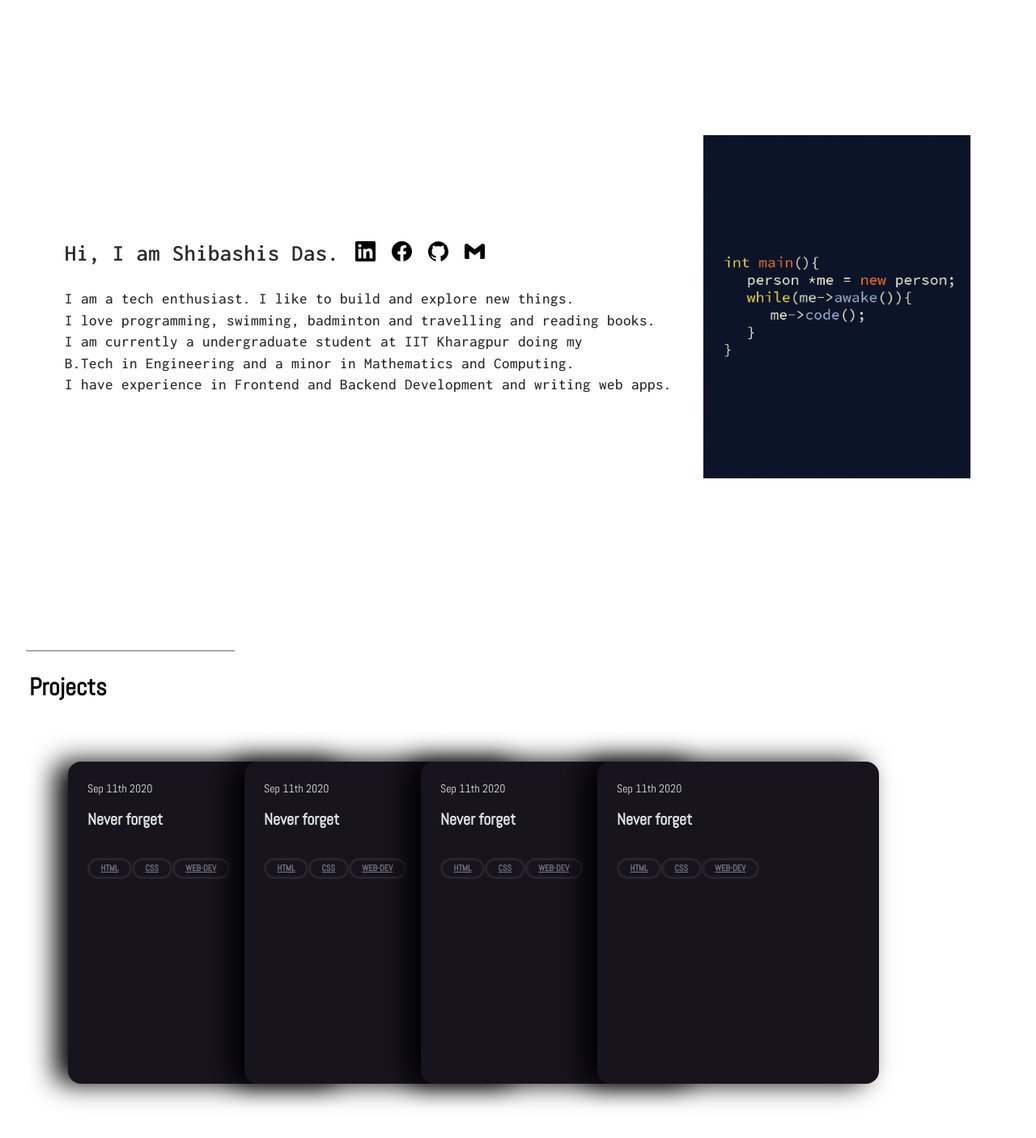
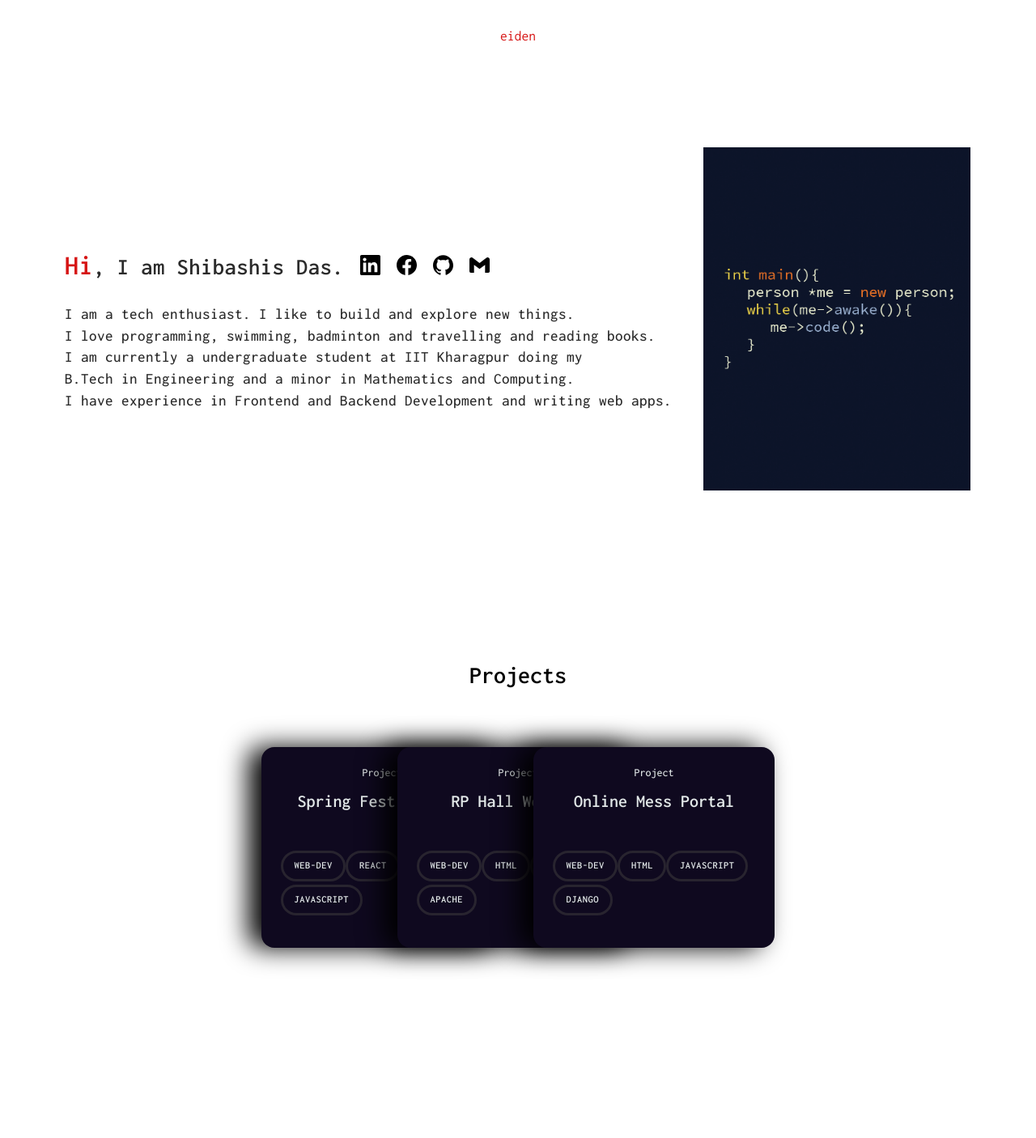
Before and after one commit to Eiden0/Personal-Website, a React (Create React App) app: page / in a window 1280 px wide. Shown: the whole page at 81% size. After the commit the page ends 1239 px from the top, so only its background shows below. Built offline with nearby package versions, Linux system fonts and the light colour scheme; a web font is replaced by a local one.

Commit message:
added personal logo at top

```diff
--- a/src/App.css
+++ b/src/App.css
@@ -3,7 +3,15 @@
 }
 
 .separator{
-  border: darkgrey 1px solid;
+  height : 5%;
   margin: 4em 2em 1em 2em;
-  width: 20%;
+  width: 100%;
 }
+
+.brand{
+  color: #D61313;
+  font-size: 1.1em;
+  padding-top: 2em;
+  font-family: 'Inconsolata', monospace;
+  text-align: center;
+}
--- a/src/App.js
+++ b/src/App.js
@@ -1,11 +1,14 @@
 import './App.css';
-import Intro from "./components/Home/intro_block/intro";
+import Intro from "./pages/Home/intro";
 import ProjectView from './pages/project/projects';
 
 
 function App() {
   return (
     <div className="App">
+        <div className= "brand">
+          eiden
+        </div>
         <Intro/>
         <div className = "separator"/>
         <ProjectView/>
--- a/src/components/cards/cards.jsx
+++ b/src/components/cards/cards.jsx
@@ -1,18 +1,16 @@
 import React from 'react';
 import styles from './cards.module.css';
 
-function Card() {
+function Card({data}) {
+  console.log(data);
   return (
     <>
       <article className={styles.card}>
-        {/* <div className={styles.bg}></div> */}
-        <div className={styles.content}>
-          <header className={styles[`card-header`]}>
-            <p>Sep 11th 2020</p>
-            <h2>Never forget</h2>
-          </header>
-
-          {/* <div className = {styles[`card-author`]}>
+        <header className={styles[`card-header`]}>
+          <p>{data.type}</p>
+          <h2>{data.name}</h2>
+        </header>
+        {/* <div className = {styles[`card-author`]}>
             <a className = {styles[`author-avatar`]} href="#">
               <img src="avatar.png" />
             </a>
@@ -25,12 +23,12 @@ function Card() {
               Jeff Delaney
             </div>
           </div> */}
-
-          <div className={styles.tags}>
-            <a href="#">html</a>
-            <a href="#">css</a>
-            <a href="#">web-dev</a>
-          </div>
+        <div className={styles.tags}>
+          {data.tags.map((tag) => {
+            return(
+              <div>{tag}</div>
+            )
+          })}
         </div>
       </article>
     </>
--- a/src/components/cards/cards.module.css
+++ b/src/components/cards/cards.module.css
@@ -4,28 +4,15 @@
     display: flex;
     position: relative;
     flex-direction: column;
-    height: 350px;
-    width: 300px;
+    height: 200px;
+    width: 200px;
     min-width: 250px;
     padding: 1.5rem;
 }
 
-.bg {
-  background-image: url("../assests/web_images/Capture.PNG");
-  filter: blur(8px);
-  -webkit-filter: blur(4px);
-  height: 100%;
-  background-position: center;
-  background-size: cover;
-}
-
-/* .content{
-  background: #17141d;;
-} */
 .card {
-  /* ... */
   border-radius: 16px;
-  background: #17141d;
+  background: #0f091f;
   box-shadow: -1rem 0 2rem #000;
   transition: .2s;
 }
@@ -83,7 +70,7 @@
 }
 
 .card-header h2 {
-  font-size: 20px;
+  font-size: 22px;
   margin: .25rem 0 auto;
   cursor: pointer;
   color: #e1e7e7;
@@ -102,22 +89,25 @@
   padding: .5rem 0 1rem;
   line-height: 2;
   margin-bottom: 0;
+  text-align: left;
+  letter-spacing: 0.5px;
 }
 
-.tags a {
+.tags div {
   font-style: normal;
   font-weight: 700;
-  font-size: .5rem;
-  color: #7a7a8c;
+  color: #e1e7e7;
   text-transform: uppercase;
-  font-size: .66rem;
+  font-size: 0.78rem;
   border: 3px solid #28242f;
   border-radius: 2rem;
   padding: .2rem .85rem .25rem;
   position: relative;
+  width: fit-content;
+  display: inline-block;
 }
 
-.tags a:hover {
+.tags div:hover {
   background: linear-gradient(90deg,#ff8a00,#e52e71);
   text-shadow: none;
   -webkit-text-fill-color: transparent;
--- /dev/null
+++ b/src/data/projects.js
@@ -0,0 +1,20 @@
+export const projectList = [
+  {
+    type : 'Project',
+    name : 'Spring Fest Website',
+    description : 'The official website for Spring Fest IIT Kharagpur',
+    tags : ['Web-dev', 'React', 'Redux', 'JavaScript']
+  },
+  {
+    type : 'Project',
+    name : 'RP Hall Website',
+    description : 'A webiste made for the RP Hall Students for easier workflow',
+    tags : ['web-dev', 'HTML', 'Django', 'Apache']
+  },
+  {
+    type : 'Project',
+    name : 'Online Mess Portal',
+    description : 'A online mess portal made for students to minimize the food wastage',
+    tags : ['web-dev', 'HTML', 'JavaScript', 'Django']
+  }
+]
--- a/src/components/Home/intro_block/intro.jsx
+++ b/src/pages/Home/intro.jsx
@@ -1,7 +1,7 @@
 import React from 'react';
-import { svg } from '../../assests/svg/import_svg';
+import { svg } from '../../components/assests/svg/import_svg';
 import styles from './intro.module.css';
-import code1 from "../../assests/images/code-quote.png"
+import code1 from "../../components/assests/images/code-quote.png"
 
 function Intro() {
   return (
@@ -10,7 +10,10 @@ function Intro() {
         <section className={styles.sub_block}>
           <article>
             <div>
-              <h2 style={{ display: "inline-block" }}>Hi, I am Shibashis Das.</h2>
+              <h2 style={{ display: "inline-block" }}>
+                <span style = {{color : "#D61313", fontSize : "1.2em"}}>Hi
+                </span>, I am Shibashis Das.
+                </h2>
               <div className={styles.icons_block}>
                 {svg.map(function (item) {
                   return (
--- a/src/components/Home/intro_block/intro.module.css
+++ b/src/pages/Home/intro.module.css
@@ -1,13 +1,12 @@
 .main_block{
     font-family: 'Inconsolata', monospace;
-    /* font-family: 'Abel', sans-serif; */
-    /* font-family: "Roboto", sans-serif; */
     font-size: 19px;
     font-weight: 500;
     display: flex;
     flex-flow: row wrap;
     justify-content: center;
     margin: 1em;
+    margin-top: -1em;
     height: 90vh;
     align-items: center;
 }
--- a/src/pages/project/projects.jsx
+++ b/src/pages/project/projects.jsx
@@ -1,6 +1,7 @@
 import React from 'react';
 import Card from '../../components/cards/cards';
 import styles from './projects.module.css';
+import { projectList } from '../../data/projects';
 
 function ProjectView() {
   return (
@@ -9,10 +10,13 @@ function ProjectView() {
         <div className={styles.heading}>
           <h2>Projects</h2>
           <section className={styles[`card-list`]}>
-            <Card />
-            <Card />
-            <Card />
-            <Card />
+            {projectList.map((item) => {
+              return(
+                <>
+                <Card data = {item} />
+                </>
+              )
+            })}
           </section>
         </div>
       </div>
--- a/src/pages/project/projects.module.css
+++ b/src/pages/project/projects.module.css
@@ -1,7 +1,7 @@
 @import url('https://fonts.googleapis.com/css2?family=DM+Mono:wght@300;400;500&display=swap');
 
 .main_block{
-  font-family: 'Abel', sans-serif;
+  font-family: 'Inconsolata', monospace;
   margin: 1em;
   text-align: left;
 }
@@ -10,15 +10,18 @@
   font-size: 20px;
   font-weight: 500;
   margin: 1em;
+  text-align: center;
 }
 
 .card-list {
+  font-family: 'Inconsolata', monospace;
   display: flex;
   padding: 3rem;
-  overflow-x: scroll;
+  justify-content: center;
+  overflow-x: hidden;
 }
 
-.card-list::-webkit-scrollbar {
+/* .card-list::-webkit-scrollbar {
   width: 10px;
   height: 10px;
 }
@@ -31,4 +34,4 @@
 
 .card-list::-webkit-scrollbar-track {
   background: linear-gradient(90deg,#201c29,#201c29 1px,#17141d 0,#17141d);
-}
+} */
```
Also changed, not shown: 1 other file (tests, documents, lock files or other folders).
